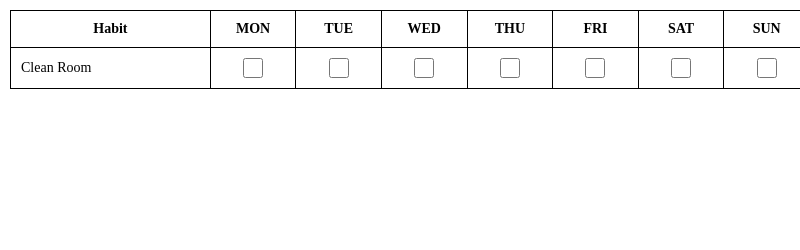
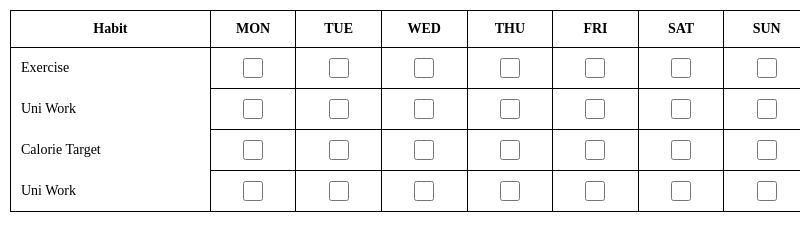
Before and after one commit to Kieran260/electron-pi-clock, an Electron app: page widgets/rec/habit-tracker.html in a window 800 px wide. Drawn offline with Linux system fonts and the light colour scheme; files that its build step writes are made by us from their sources; a web font is replaced by a local one.

Commit message:
Extra tables for habit tracker and modify layout

```diff
--- a/css/digital-clock.css
+++ b/css/digital-clock.css
@@ -40,8 +40,8 @@ body,html {
 }
 
 .time {
-    line-height: 180px;
-    font-size: 180px;
+    line-height: 160px;
+    font-size: 160px;
     color: #000000;
     font-family: 'coolvetica', sans-serif;
     letter-spacing: 15px;
--- a/css/main.css
+++ b/css/main.css
@@ -90,12 +90,12 @@ body,html {
 
 .top-containers {
     display: flex;
-    margin-bottom: 5px;
+    margin-bottom: 2.5px;
 }
 
 .bottom-containers {
     display: flex;
-    margin-top: 5px;
+    margin-top: 2.5px;
 }
 
 .container {
--- a/widgets/rec/habit-tracker.html
+++ b/widgets/rec/habit-tracker.html
@@ -25,7 +25,7 @@
             </thead>
             <tbody>
               <tr>
-                <td class="row-header">Clean Room</td>
+                <td class="row-header">Exercise</td>
                 <td class="h-td"><input type="checkbox" name="data1"></td>
                 <td class="h-td"><input type="checkbox" name="data2"></td>
                 <td class="h-td"><input type="checkbox" name="data3"></td>
@@ -34,6 +34,36 @@
                 <td class="h-td"><input type="checkbox" name="data6"></td>
                 <td class="h-td"><input type="checkbox" name="data6"></td>
               </tr>
+              <tr>
+                <td class="row-header">Uni Work</td>
+                <td class="h-td"><input type="checkbox" name="data7"></td>
+                <td class="h-td"><input type="checkbox" name="data8"></td>
+                <td class="h-td"><input type="checkbox" name="data9"></td>
+                <td class="h-td"><input type="checkbox" name="data10"></td>
+                <td class="h-td"><input type="checkbox" name="data11"></td>
+                <td class="h-td"><input type="checkbox" name="data12"></td>
+                <td class="h-td"><input type="checkbox" name="data13"></td>
+              </tr>
+              <tr>
+                <td class="row-header">Calorie Target</td>
+                <td class="h-td"><input type="checkbox" name="data14"></td>
+                <td class="h-td"><input type="checkbox" name="data15"></td>
+                <td class="h-td"><input type="checkbox" name="data16"></td>
+                <td class="h-td"><input type="checkbox" name="data17"></td>
+                <td class="h-td"><input type="checkbox" name="data18"></td>
+                <td class="h-td"><input type="checkbox" name="data19"></td>
+                <td class="h-td"><input type="checkbox" name="data20"></td>
+              </tr>
+              <tr>
+                <td class="row-header">Uni Work</td>
+                <td class="h-td"><input type="checkbox" name="data21"></td>
+                <td class="h-td"><input type="checkbox" name="data22"></td>
+                <td class="h-td"><input type="checkbox" name="data23"></td>
+                <td class="h-td"><input type="checkbox" name="data24"></td>
+                <td class="h-td"><input type="checkbox" name="data25"></td>
+                <td class="h-td"><input type="checkbox" name="data26"></td>
+                <td class="h-td"><input type="checkbox" name="data27"></td>
+              </tr>
             </tbody>
         </table>
     </div>
```
